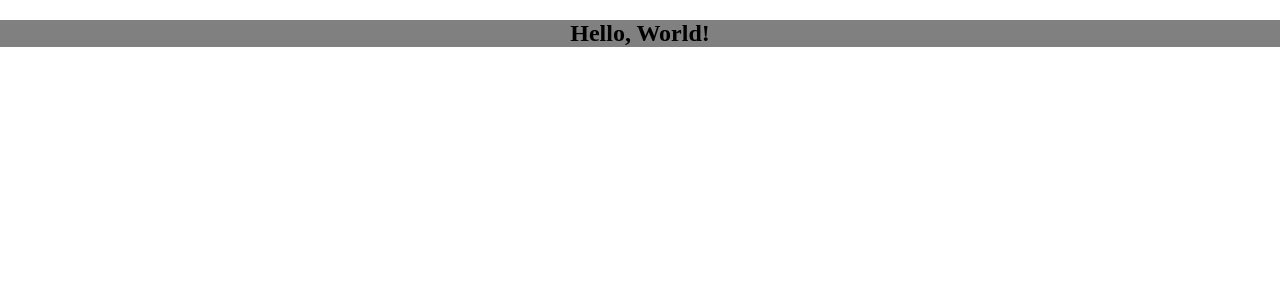
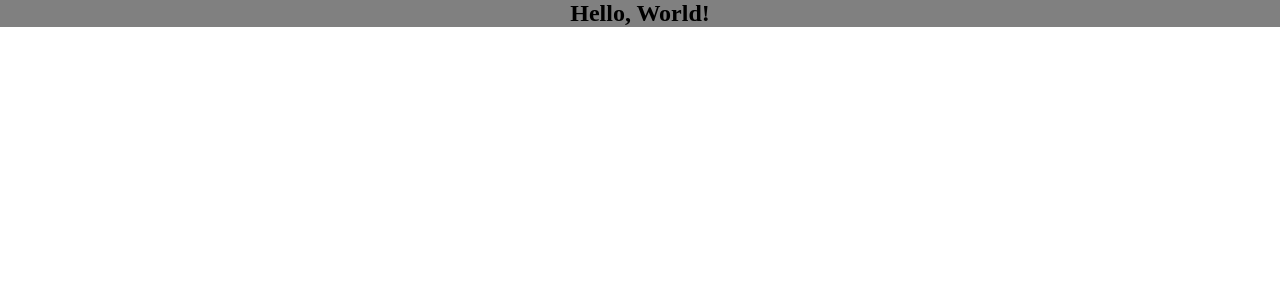
Before and after one commit to AT010303/portfolio-os, a Next.js app: page / in a window 1280 px wide. Shown: the top 300 px of the page. Built offline with nearby package versions, Linux system fonts and the light colour scheme.

Commit message:
prettier and reset global css

```diff
--- a/contexts/session.tsx
+++ b/contexts/session.tsx
@@ -8,7 +8,7 @@ const { Consumer, Provider } = createContext<SessionContextState>(
   initialSessionContextState
 );
 
-export const SessionProvider: FC<{children : any}> = ({ children }) => (
+export const SessionProvider: FC<{ children: any }> = ({ children }) => (
   <Provider value={useSessionContextState()}>{children}</Provider>
 );
 
--- a/styles/GlobalStyle.ts
+++ b/styles/GlobalStyle.ts
@@ -1,13 +1,12 @@
 import { createGlobalStyle } from 'styled-components';
 
 const GlobalStyle = createGlobalStyle`
-  html,
-  body {
+  * {
+    box-sizing: border-box;
     margin: 0;
     padding: 0;
-  }
-  * {
-    box-sizing: border-box;
+    border: 0;
+    outline: 0;
   }
 `;
 
```
Also changed, not shown: contexts/process.tsx (line endings or trailing spaces), types/contexts/process.ts (line endings or trailing spaces).
